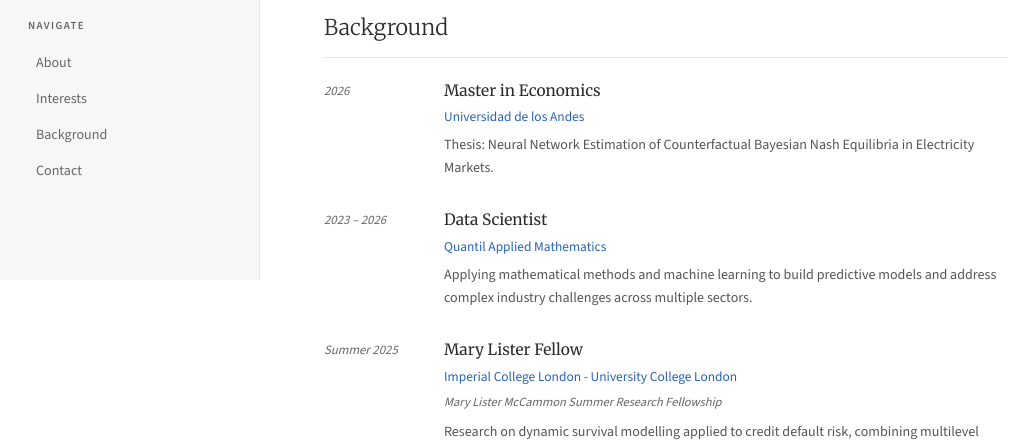
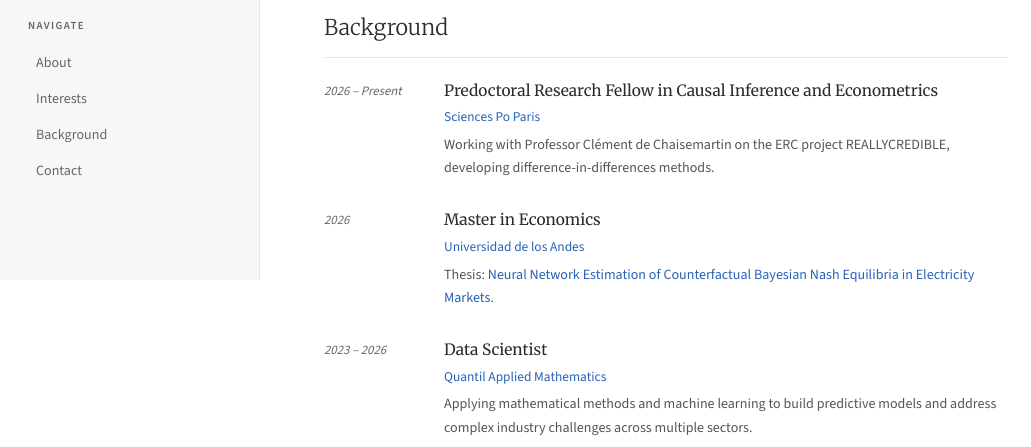
Before and after one commit to anamariapatron/anamariapatron.github.io, a plain HTML site: page index.html in a window 1280 px wide. Shown: the part 520-967 px from the top of the page, without its empty margins (0-1031 px from the left). Drawn offline with nearby package versions, Linux system fonts and the light colour scheme.

Commit message:
Revise background section in index.html
Updated educational background and current position details.

```diff
--- a/index.html
+++ b/index.html
@@ -368,13 +368,25 @@
       <h2 class="section-title">Background</h2>
 
       <div class="entry">
-        <div class="entry-year">2026 </div>
+  <div class="entry-year">2026 – Present</div>
+  <div class="entry-body">
+    <div class="entry-title">Predoctoral Research Fellow in Causal Inference and Econometrics</div>
+    <div class="entry-org">Sciences Po Paris</div>
+    <div class="entry-desc">
+      Working with Professor Clément de Chaisemartin on the ERC project REALLYCREDIBLE,
+      developing difference-in-differences methods.
+    </div>
+  </div>
+</div>
+
+<div class="entry">
+  <div class="entry-year">2026</div>
   <div class="entry-body">
     <div class="entry-title">Master in Economics</div>
     <div class="entry-org">Universidad de los Andes</div>
     <div class="entry-desc">
-            Thesis: Neural Network Estimation of Counterfactual Bayesian Nash Equilibria
-            in Electricity Markets.
+      Thesis: <a href="https://ideas.repec.org/p/col/000089/023795.html" target="_blank" rel="noopener">Neural Network Estimation of Counterfactual Bayesian Nash Equilibria
+      in Electricity Markets</a>.
     </div>
   </div>
 </div>
```
Lines whose indentation alone changed are shown as unchanged.
